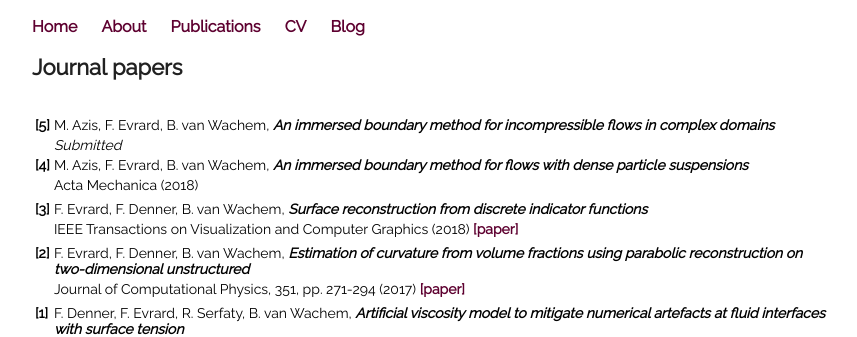
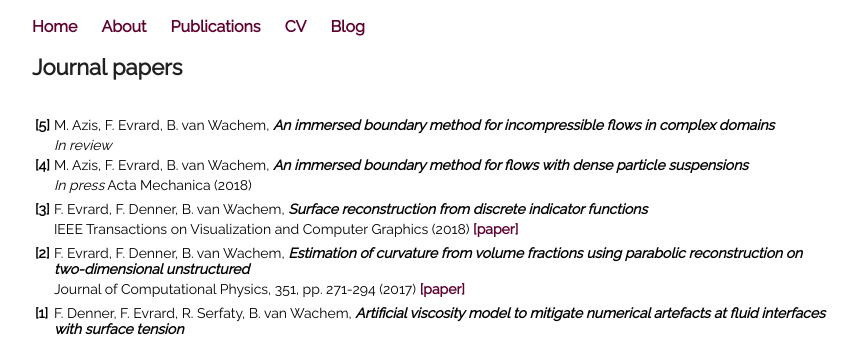
Before and after one commit to fabienevrard/fabienevrard.github.io, a Jekyll site: the page built from publications/index.html, in a window 1280 px wide. Shown: the top 337 px of the page, without its empty margins (208-1065 px from the left). Built offline with Jekyll 4.4.1, drawn with Linux system fonts in a browser that asks for light colours.

Commit message:
Update index.html

```diff
--- a/publications/index.html
+++ b/publications/index.html
@@ -12,7 +12,7 @@ title: Publications
 		 </tr>
 		 <tr>
 			 <td></td>
-			 <td><i>Submitted</i></td>
+			 <td><i>In review</i></td>
 		 </tr><br>
 		 <tr>
 			 <td><b>[4]</b></td>
@@ -20,7 +20,7 @@ title: Publications
 		 </tr>
 		 <tr>
 			 <td></td>
-			 <td>Acta Mechanica (2018)</td>
+			 <td><i>In press</i> Acta Mechanica (2018)</td>
 		 </tr>
 		 <tr><td></td><td></td></tr>
 		 <tr>
```
